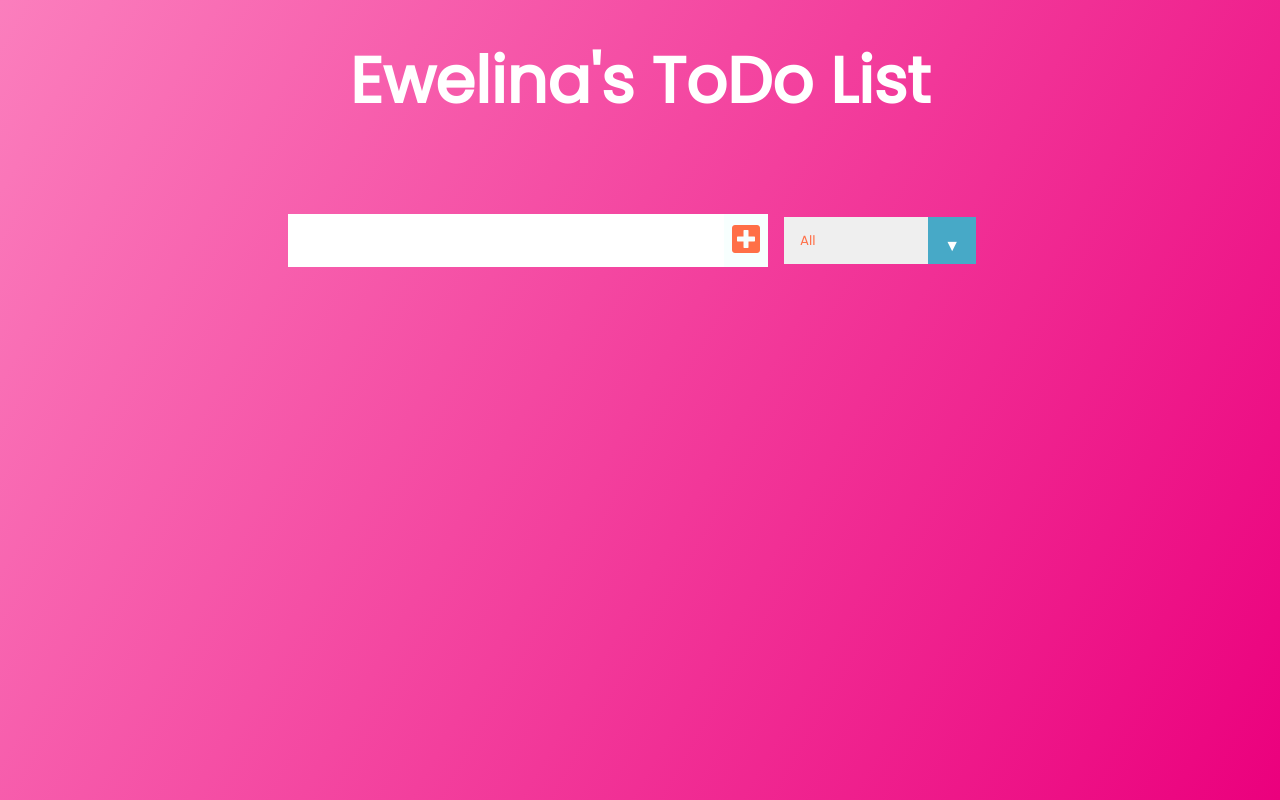
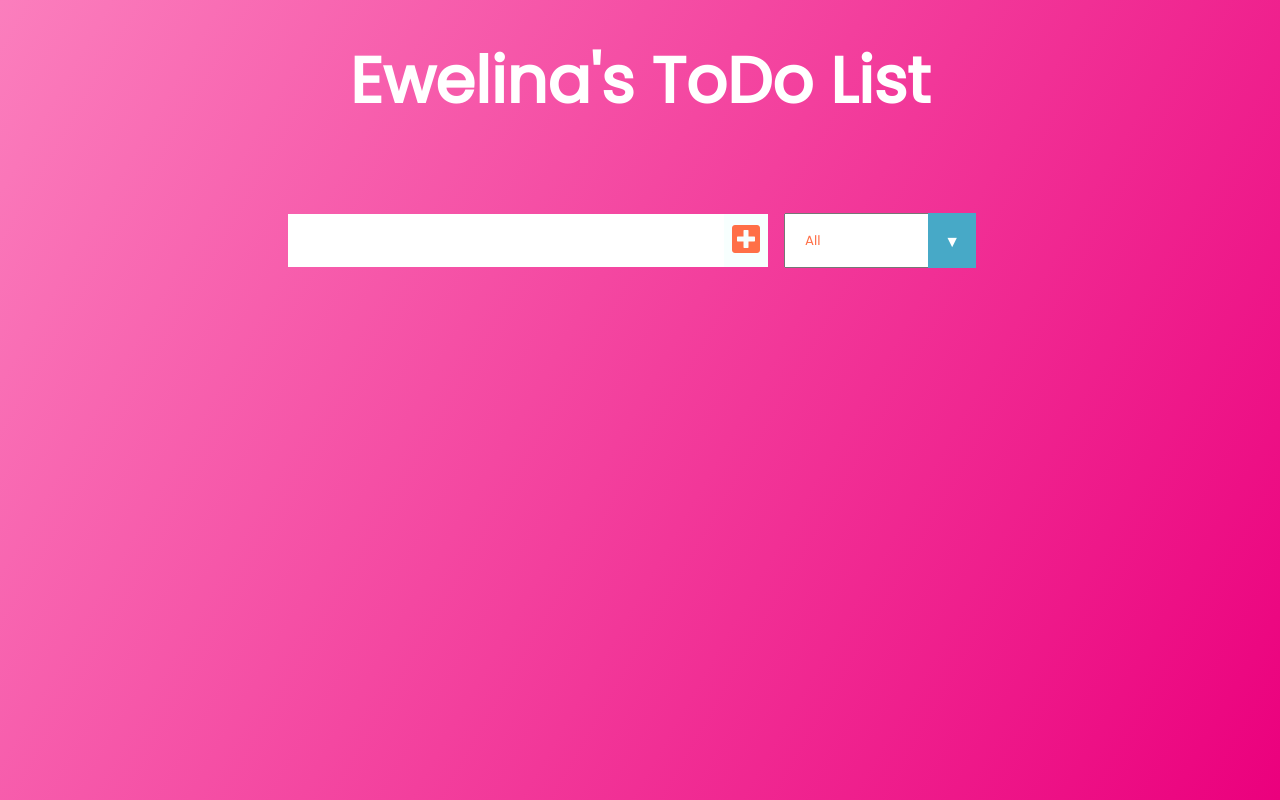
Before and after one commit to EwelinaKulesza/React_Todolist, a React (Create React App) app in the folder todolst/: page / in a window 1280 px wide. Built offline with nearby package versions, Linux system fonts and the light colour scheme.

Commit message:
Poprawki po egzaminie

```diff
--- a/todolst/src/App.css
+++ b/todolst/src/App.css
@@ -96,7 +96,7 @@ form button:hover {
   opacity: 0.3;
 }
 
-/*CUSTOM SELECTOR */
+/*CUSTOM SELECTOR
 select {
   -webkit-appearance: none;
   -moz-appearance: none;
@@ -106,7 +106,7 @@ select {
   box-shadow: none;
   border: 0 !important;
   background-image: none;
-}
+}*/
 
 /* Custom Select */
 .select {
--- a/todolst/src/App.js
+++ b/todolst/src/App.js
@@ -1,8 +1,8 @@
 import React, { useState, useEffect } from 'react';
-import './App.css';
 //Importowanie komponentow
 import Form from './components/Form';
 import TodoList from './components/TodoList';
+import './App.css';
 
 function App() {
 
@@ -13,13 +13,23 @@ function App() {
   const [filteredTodos, setFilteredTodos] = useState([]);
 
   //USE EFFECT
-  useEffect(() => {
+  /*useEffect(() => {
     // console.log('hey')
     filterHandler();
-  }, [todos, status])
+  }, [todos, status])*/
+
+  const statusHandler = (status) => {
+    setStatus(status)
+    filterHandler(status)
+  }
+
+  const addTotodsHandler = (todos) => {
+    setTodos(todos);
+    filterHandler(status);
+  }
 
   //Functions
-  const filterHandler = () => {
+  const filterHandler = (status) => {
     switch(status){
       case "completed":
         setFilteredTodos(todos.filter(todo => todo.completed === true))
@@ -41,13 +51,13 @@ function App() {
       <Form
         inputText={inputText}
         todos={todos}
-        setTodos={setTodos}
+        setTodos={addTotodsHandler}
         setInputText={setInputText}
-        setStatus={setStatus}
+        setStatus={statusHandler}
       />
       <TodoList
         filteredTodos={filteredTodos}
-        setTodos={setTodos}
+        setTodos={addTotodsHandler}
         todos={todos}
       />
     </div>
```
Also changed, not shown: todolst/public/logo192.png (deleted), todolst/public/logo512.png (deleted).
